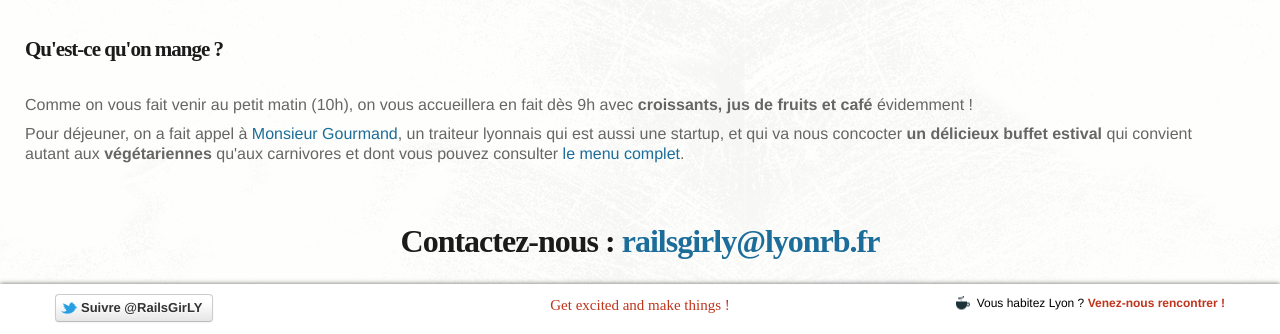
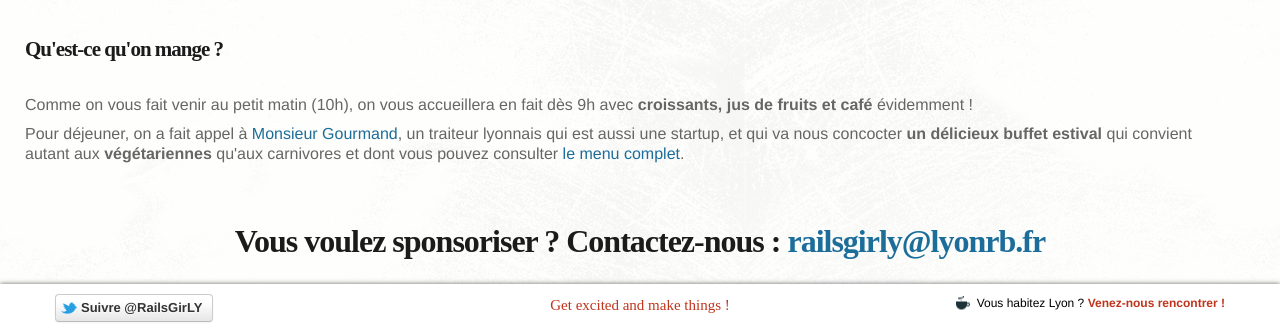
Before and after one commit to lyonrb/railsgirly, a Jekyll site: the page built from index.html, in a window 1280 px wide and 900 px high, scrolled down 1226 px, cut to the strip 566-900 px from the top of the window. Built offline with Jekyll 4.4.1, drawn with Linux system fonts in a browser that asks for light colours; nearby versions of some CDN libraries; some web fonts are replaced; library files that are not in the unit come from our copies.

Commit message:
add back sponsoring callout in index

```diff
--- a/index.html
+++ b/index.html
@@ -24,6 +24,6 @@ layout: page
 <!--  {% include programme.html %}
   {% include team.html %} -->
 
-  <h2>Contactez-nous : <a href="mailto:railsgirly@lyonrb.fr">railsgirly@lyonrb.fr</a></h2>
+  <h2>Vous voulez sponsoriser ? Contactez-nous : <a href="mailto:railsgirly@lyonrb.fr">railsgirly@lyonrb.fr</a></h2>
 
 </div>
```
